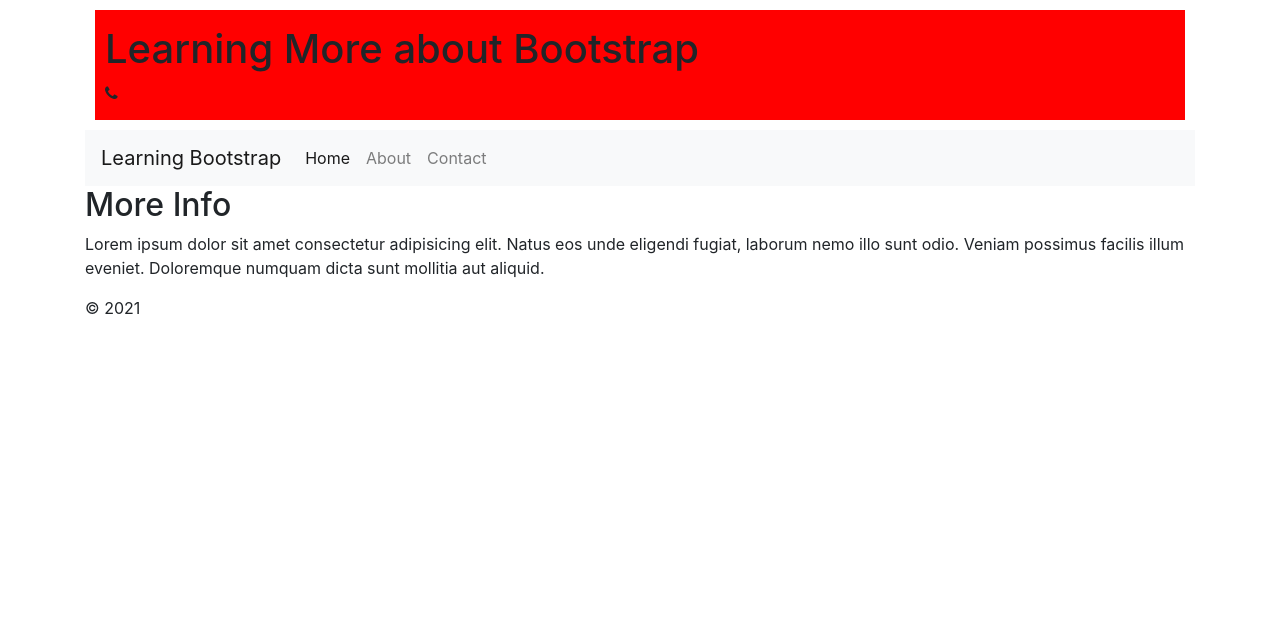
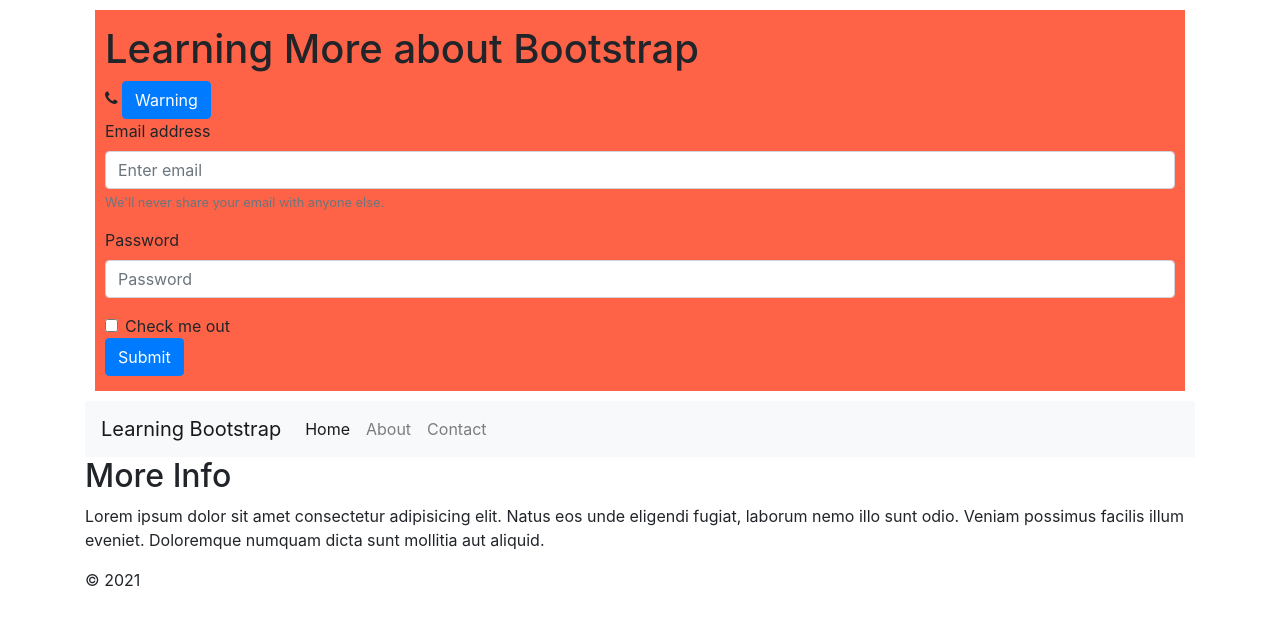
Before and after one commit to kingluddite/bootstrap-review-week-02, a website: page index.html in a window 1280 px wide. Drawn offline with nearby package versions, Linux system fonts and the light colour scheme.

Commit message:
Add buttons

```diff
--- a/assets/css/style.css
+++ b/assets/css/style.css
@@ -1,5 +1,5 @@
 header {
-    background-color: red;
+    background-color: tomato;
     margin: 10px;
     padding: 15px 10px; /* top right bottom left TRBL */
 }
--- a/index.html
+++ b/index.html
@@ -15,6 +15,23 @@
      <header>
          <h1>Learning More about Bootstrap</h1>
          <i class="fa fa-phone" aria-hidden="true"></i>
+         <a type="button" class="btn btn-primary">Warning</a>
+         <form>
+            <div class="form-group">
+              <label for="exampleInputEmail1">Email address</label>
+              <input type="email" class="form-control" id="exampleInputEmail1" aria-describedby="emailHelp" placeholder="Enter email">
+              <small id="emailHelp" class="form-text text-muted">We'll never share your email with anyone else.</small>
+            </div>
+            <div class="form-group">
+              <label for="exampleInputPassword1">Password</label>
+              <input type="password" class="form-control" id="exampleInputPassword1" placeholder="Password">
+            </div>
+            <div class="form-check">
+              <input type="checkbox" class="form-check-input" id="exampleCheck1">
+              <label class="form-check-label" for="exampleCheck1">Check me out</label>
+            </div>
+            <button type="submit" class="btn btn-primary">Submit</button>
+          </form>
      </header>
      <nav class="navbar navbar-expand-lg navbar-light bg-light">
         <a class="navbar-brand" href="#">Learning Bootstrap</a>
```
